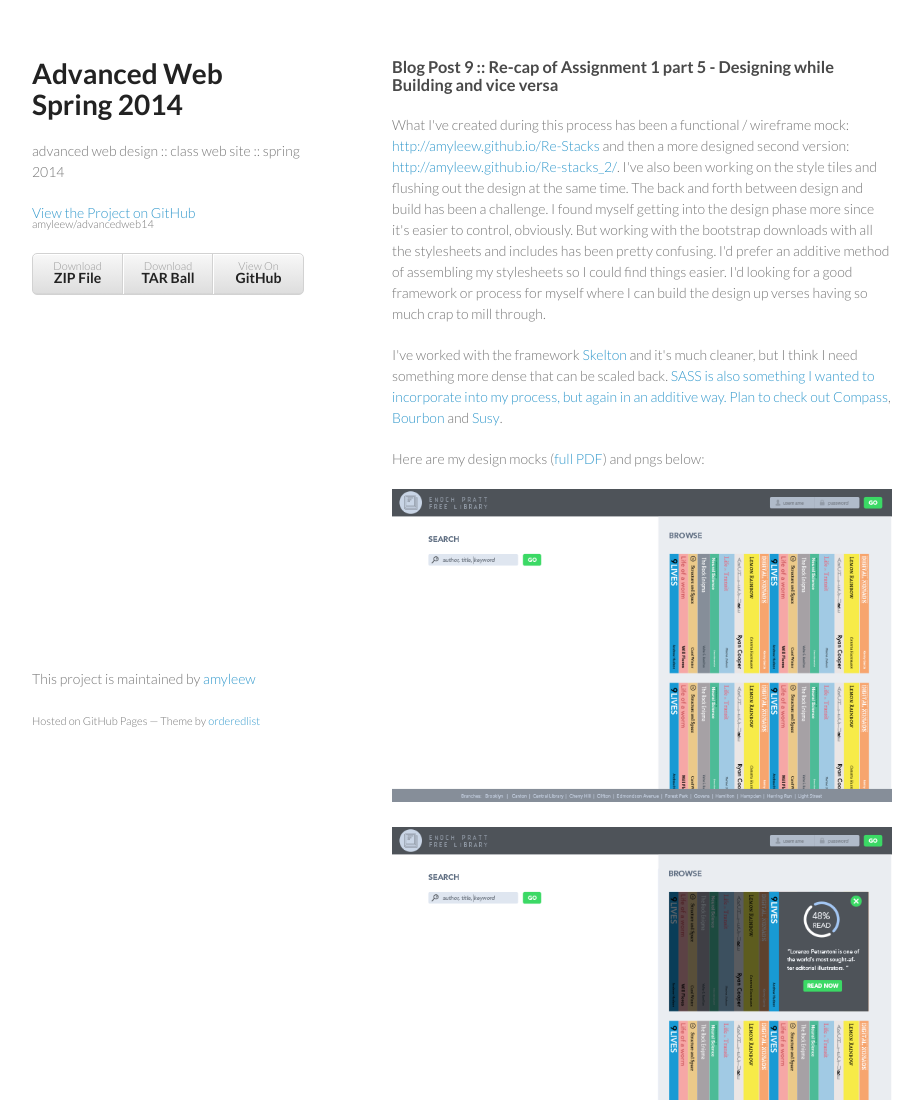
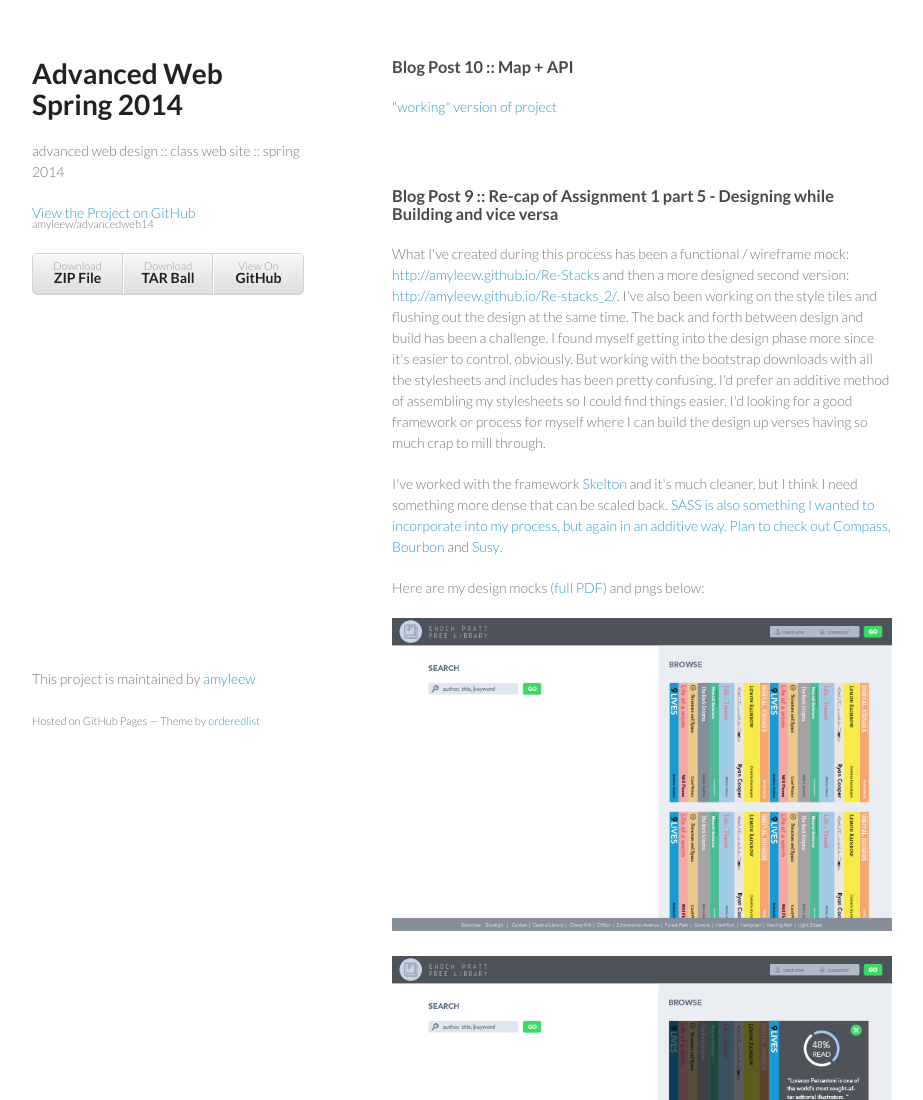
Before and after one commit to amyleew/advancedweb14, a plain HTML site: page index.html in a window 1280 px wide. Shown: the top 1100 px of the page, without its empty margins (178-1101 px from the left). Drawn offline with Linux system fonts and the light colour scheme.

Commit message:
Update index.html
updated with API + map project

```diff
--- a/index.html
+++ b/index.html
@@ -27,6 +27,17 @@
           <li><a href="https://github.com/amyleew/advancedweb14">View On <strong>GitHub</strong></a></li>
         </ul>
       </header>
+
+
+<section>
+
+
+<h3><a name="hello-git" class="anchor" href="#hello-git"><span class="octicon octicon-link"></span></a>Blog Post 10 :: Map + API</h3>
+
+<p><a href="http://amyleew.github.io/lightsweather/">"working" version of project</a></p>
+
+
+</section>
 
 
 <section>
```
